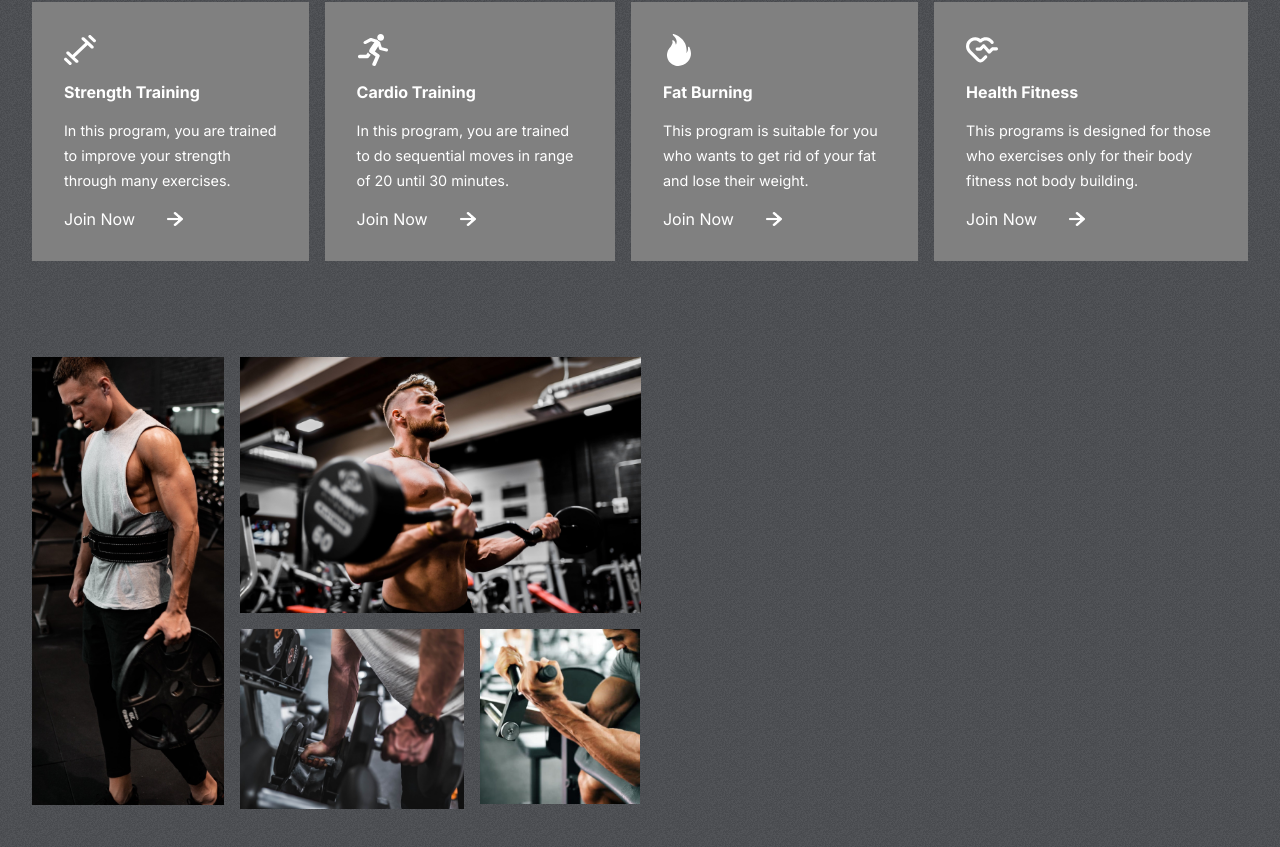
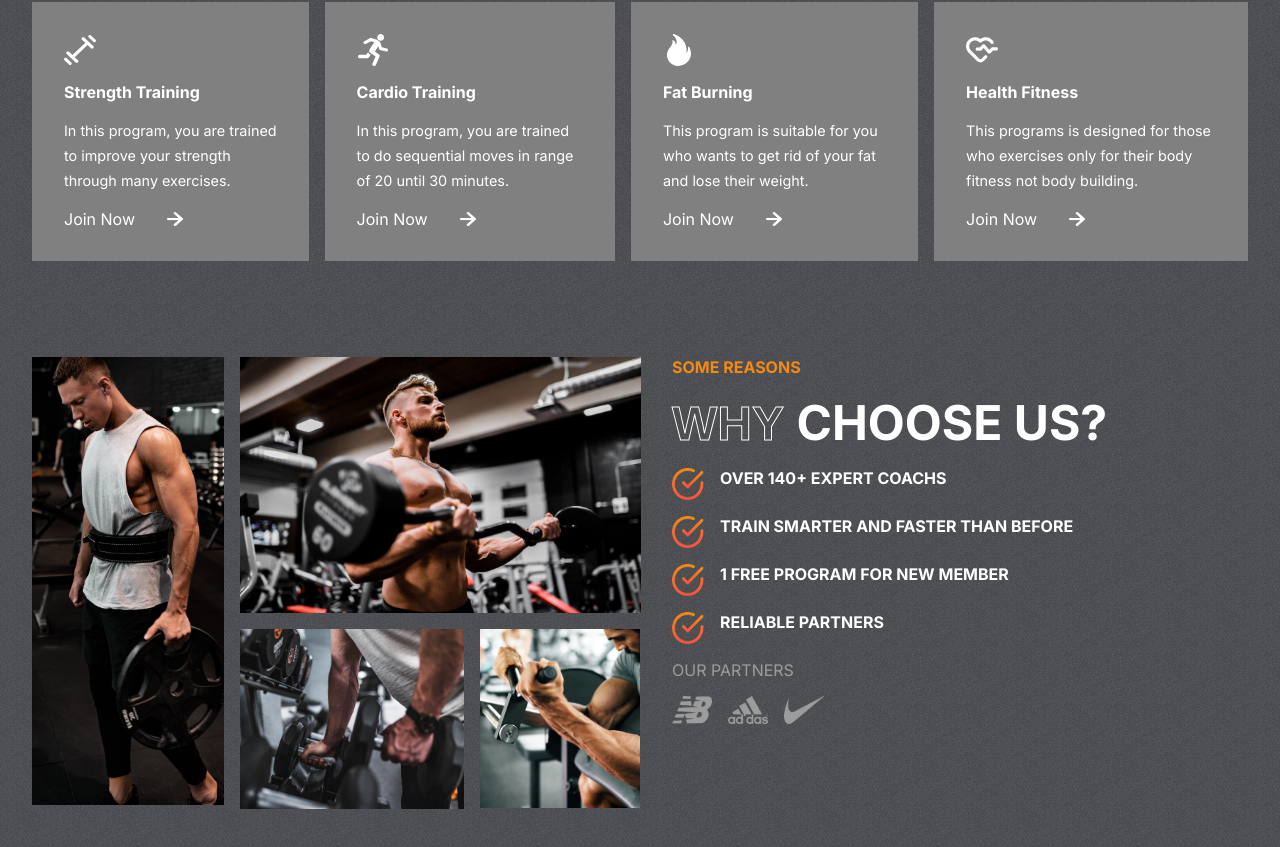
Before and after one commit to zeadhasan/FitClub-Starter, a React (Create React App) app: page / in a window 1280 px wide. Shown: the part 906-1753 px from the top of the page. Built offline with nearby package versions, Linux system fonts and the light colour scheme.

Commit message:
reasons part done commit

```diff
--- a/src/components/Reasons/Reasons.css
+++ b/src/components/Reasons/Reasons.css
@@ -1,7 +1,7 @@
 .Reasons {
   padding: 0 2rem;
   display: flex;
-  grid-template: 2rem;
+  gap: 2rem;
 }
 .left-r {
   flex: 1 1;
@@ -13,7 +13,6 @@
 .left-r > img {
   object-fit: cover;
 }
-
 .left-r > :nth-child(1) {
   width: 12rem;
   grid-row: 1/3;
@@ -33,8 +32,42 @@
   width: 10rem;
   grid-row: 2;
   grid-column: 3/4;
+  height: 11.2rem;
 }
-
 .right-r {
   flex: 1 1;
+  text-transform: uppercase;
+  gap: 1rem;
+  display: flex;
+  flex-direction: column;
 }
+.right-r > span {
+  font-weight: bold;
+  color: var(--orange);
+}
+.right-r > div {
+  color: white;
+  font-size: 3rem;
+  font-weight: bold;
+}
+.details-r {
+  display: flex;
+  flex-direction: column;
+  gap: 1rem;
+}
+.details-r > div {
+  display: flex;
+  font-size: 1rem;
+  gap: 1rem;
+}
+.details-r > div > img {
+  width: 2rem;
+  height: 2rem;
+}
+.partners {
+  display: flex;
+  gap: 1rem;
+}
+.partners > img {
+  width: 2.5rem;
+}
--- a/src/components/Reasons/Reasons.js
+++ b/src/components/Reasons/Reasons.js
@@ -20,7 +20,44 @@
       </div>
 
       <div className="right-r">
+        <span>SOME REASONS</span>
+        <div>
+          <span className="stroke-text">WHY </span>
+          <span>CHOOSE US?</span>
+        </div>
 
+        <div className="details-r">
+          <div>
+            <img src={tick} alt="" />
+            <span>OVER 140+ EXPERT COACHS</span>
+          </div>
+          <div>
+            <img src={tick} alt="" />
+            <span>TRAIN SMARTER AND FASTER THAN BEFORE</span>
+          </div>
+          <div>
+            <img src={tick} alt="" />
+            <span>1 FREE PROGRAM FOR NEW MEMBER</span>
+          </div>
+          <div>
+            <img src={tick} alt="" />
+            <span>RELIABLE PARTNERS</span>
+          </div>
+        </div>
+
+        <span
+          style={{
+            color: "var(--gray)",
+            fontWeight: "normal",
+          }}
+        >
+          OUR PARTNERS
+        </span>
+        <div className="partners">
+          <img src={nb} alt="" />
+          <img src={adidas} alt="" />
+          <img src={nike} alt="" />
+        </div>
       </div>
     </div>
   );
```
